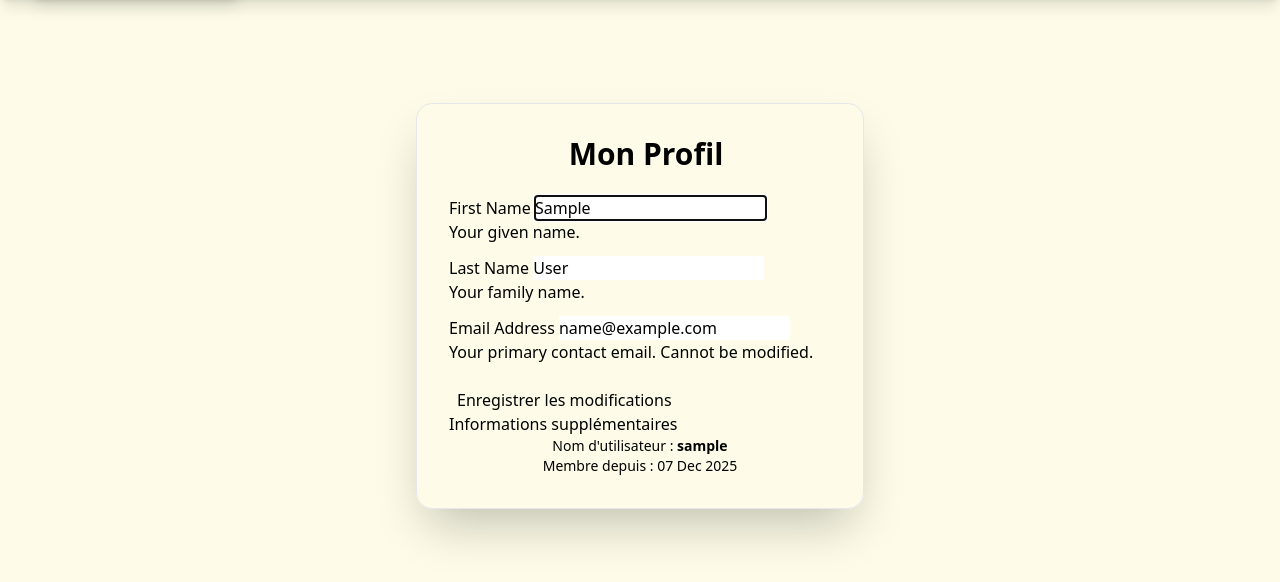
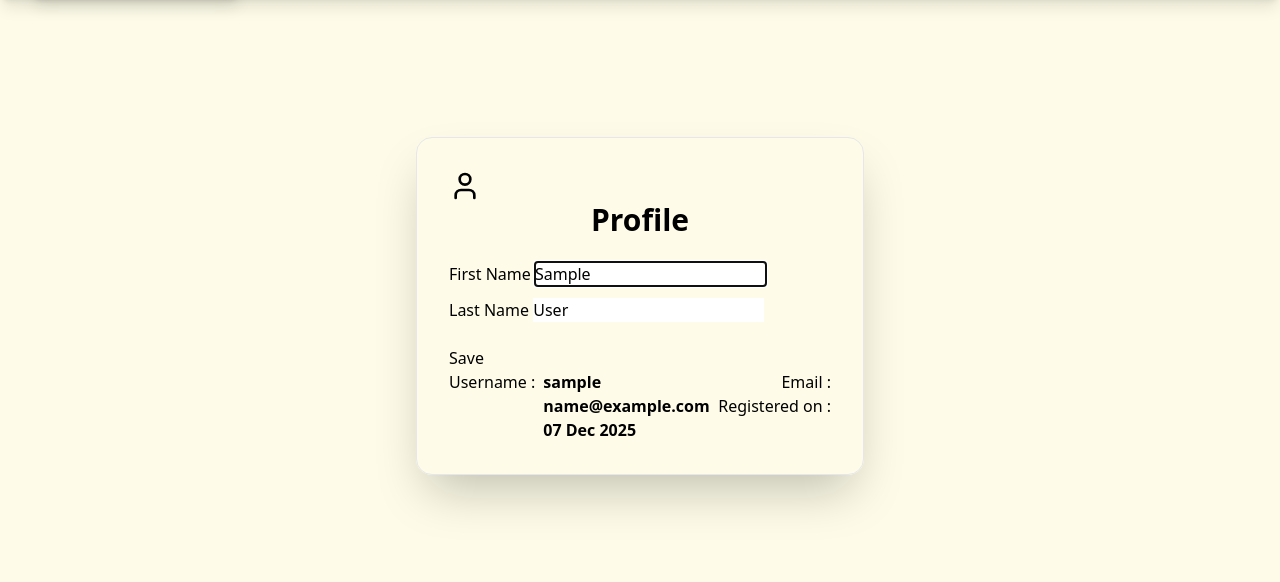
Before and after one commit to Coni63/checklist, a Django app: page /accounts/ in a window 1280 px wide. Shown: the part 188-770 px from the top of the page. Run offline with Django 5.2, Linux system fonts and the light colour scheme; the visitor is signed in with stand-in values (Sample User, id 1); some libraries are stand-ins or nearby versions.

Commit message:
setup profile page

```diff
--- a/checklistapp/accounts/forms.py
+++ b/checklistapp/accounts/forms.py
@@ -39,10 +39,8 @@ class UserEditForm(forms.ModelForm):
     """
 
     class Meta:
-        # Use the imported User model
         model = User
-        # Select relevant User fields
-        fields = ["first_name", "last_name", "email"]
+        fields = ["first_name", "last_name"]
 
         widgets = {
             "first_name": forms.TextInput(
@@ -55,23 +53,15 @@ class UserEditForm(forms.ModelForm):
                 attrs={
                     "placeholder": "Enter your last name",
                 }
-            ),
-            "email": forms.EmailInput(
-                attrs={
-                    "placeholder": "Enter your email address",
-                    "readonly": "readonly",  # user is not allowed to update the email
-                }
-            ),
+            )
         }
 
         labels = {
             "first_name": "First Name",
             "last_name": "Last Name",
-            "email": "Email Address",
         }
 
         help_texts = {
-            "first_name": "Your given name.",
-            "last_name": "Your family name.",
-            "email": "Your primary contact email. Cannot be modified.",
+            "first_name": None,
+            "last_name": None,
         }
--- a/checklistapp/templates/accounts/profile.html
+++ b/checklistapp/templates/accounts/profile.html
@@ -11,7 +11,7 @@
             <div class="card-body p-8">
 
                 <h2 class="card-title text-3xl font-bold mb-6 text-center">
-                    <i class="fas fa-user-circle mr-3"></i> Mon Profil
+                    <i data-lucide="user" style="width: 32px; height: 32px;"></i>Profile
                 </h2>
 
                 {# Afficher les messages Django (e.g., messages de succès après la redirection) #}
@@ -47,20 +47,24 @@
 
                     <div class="card-actions justify-end mt-6">
                         <button type="submit" class="btn btn-primary btn-block">
-                            <i class="fas fa-save mr-2"></i> Enregistrer les modifications
+                            Save
                         </button>
                     </div>
                 </form>
                 {# Fin du formulaire #}
 
-                <div class="divider">Informations supplémentaires</div>
+                <div class="divider"></div>
 
-                <p class="text-sm text-center text-base-content/70">
-                    Nom d'utilisateur : <b>{{ user.username }}</b>
-                    <br>
-                    Membre depuis : {{ user.date_joined|date:"d M Y" }}
-                </p>
+                <div class="grid grid-cols-[max-content,max-content,1fr] gap-x-2 text-left">
+                    <span class="justify-self-end">Username :</span>
+                    <b class="col-start-2 justify-self-start">{{ user.username }}</b>
 
+                    <span class="justify-self-end">Email :</span>
+                    <b class="col-start-2">{{ user.email|default:"Not set" }}</b>
+
+                    <span class="justify-self-end">Registered on :</span>
+                    <b class="col-start-2">{{ user.date_joined|date:"d M Y" }}</b>
+                </div>
             </div>
         </div>
     </div>
```
